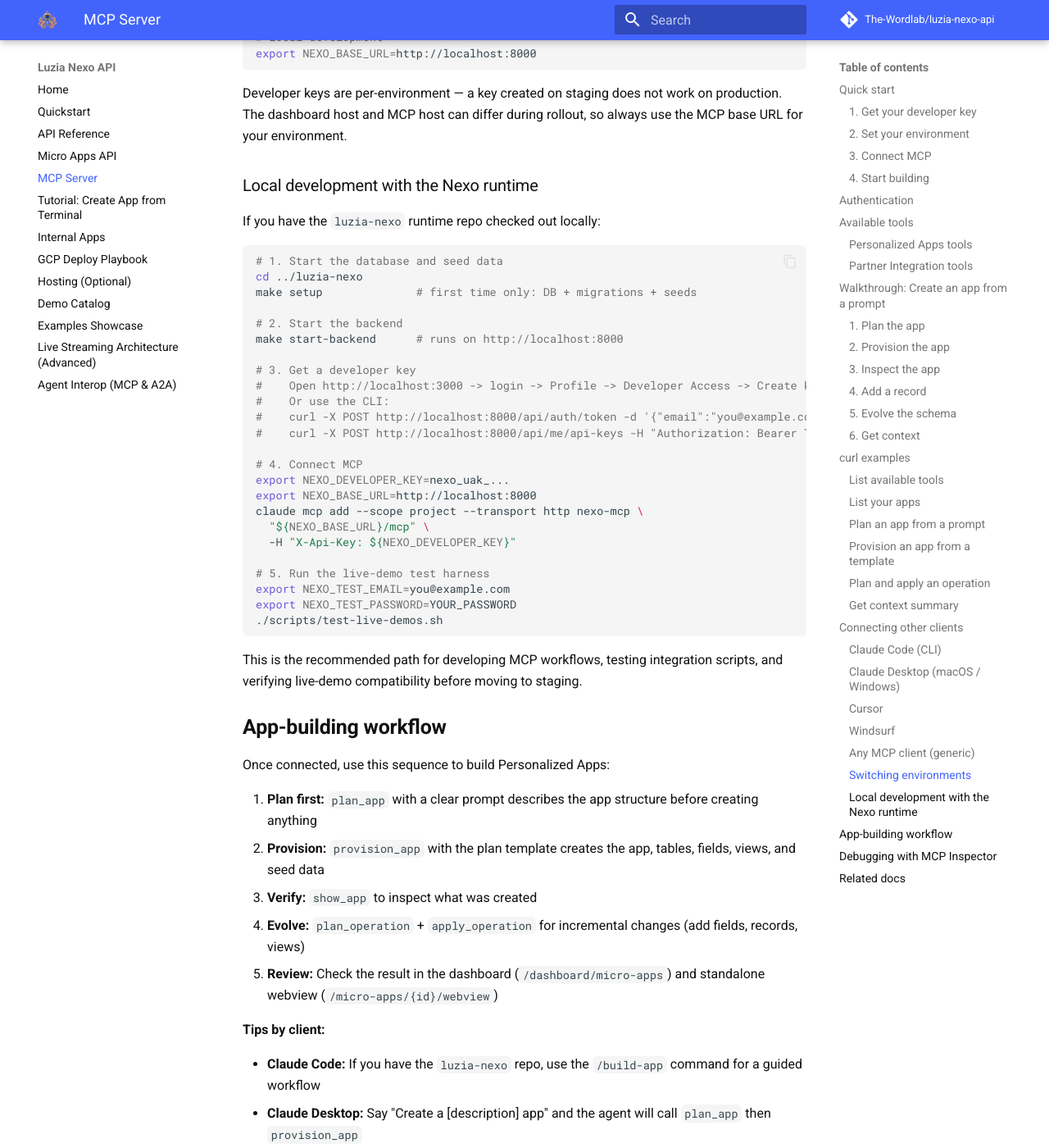
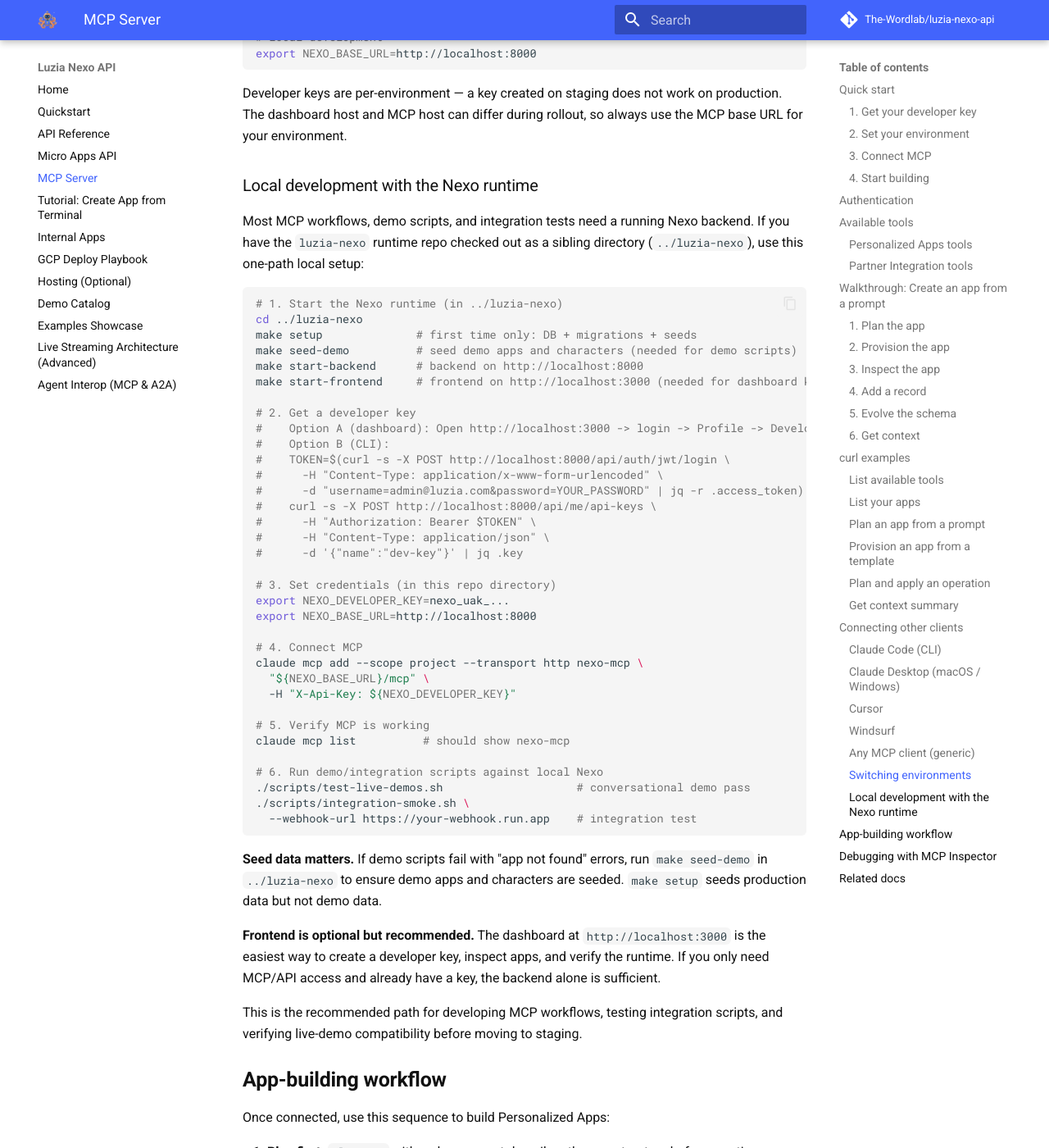
Before and after one commit to The-Wordlab/luzia-nexo-api, an MkDocs documentation site: the page built from docs/mcp.md, in a window 1280 px wide and 1400 px high, scrolled down 11081 px. Shown: the whole window at 82% size. Built offline with MkDocs 1.6.1 and Material for MkDocs 9.7.7, drawn with Linux system fonts in a browser that asks for light colours; comment, search, counter and statistics services are not loaded.

Commit message:
docs: local full-stack devex path + tighter demo assertions
- README.md: add local full-stack section (start Nexo, seed, get key, MCP, scripts)
- docs/mcp.md: expand local dev section with seed-demo, frontend note, CLI key creation
- docs/quickstart.md: cross-reference to local setup for Personalized Apps
- test-live-demos.sh: pass gate requires stream_start + done + valid payload shape
- integration-smoke.sh: response shape check is now hard failure

Co-Authored-By: Claude Opus 4.6 (1M context) <noreply@anthropic.com>

````diff
--- a/docs/mcp.md
+++ b/docs/mcp.md
@@ -490,34 +490,55 @@ Developer keys are per-environment — a key created on staging does not work on
 
 ### Local development with the Nexo runtime
 
-If you have the `luzia-nexo` runtime repo checked out locally:
+Most MCP workflows, demo scripts, and integration tests need a running Nexo
+backend. If you have the `luzia-nexo` runtime repo checked out as a sibling
+directory (`../luzia-nexo`), use this one-path local setup:
 
 ```bash
-# 1. Start the database and seed data
+# 1. Start the Nexo runtime (in ../luzia-nexo)
 cd ../luzia-nexo
 make setup              # first time only: DB + migrations + seeds
+make seed-demo          # seed demo apps and characters (needed for demo scripts)
+make start-backend      # backend on http://localhost:8000
+make start-frontend     # frontend on http://localhost:3000 (needed for dashboard key creation)
 
-# 2. Start the backend
-make start-backend      # runs on http://localhost:8000
+# 2. Get a developer key
+#    Option A (dashboard): Open http://localhost:3000 -> login -> Profile -> Developer Access -> Create key
+#    Option B (CLI):
+#    TOKEN=$(curl -s -X POST http://localhost:8000/api/auth/jwt/login \
+#      -H "Content-Type: application/x-www-form-urlencoded" \
+#      -d "username=admin@luzia.com&password=YOUR_PASSWORD" | jq -r .access_token)
+#    curl -s -X POST http://localhost:8000/api/me/api-keys \
+#      -H "Authorization: Bearer $TOKEN" \
+#      -H "Content-Type: application/json" \
+#      -d '{"name":"dev-key"}' | jq .key
 
-# 3. Get a developer key
-#    Open http://localhost:3000 -> login -> Profile -> Developer Access -> Create key
-#    Or use the CLI:
-#    curl -X POST http://localhost:8000/api/auth/token -d '{"email":"you@example.com","password":"YOUR_PASSWORD"}'
-#    curl -X POST http://localhost:8000/api/me/api-keys -H "Authorization: Bearer TOKEN"
+# 3. Set credentials (in this repo directory)
+export NEXO_DEVELOPER_KEY=nexo_uak_...
+export NEXO_BASE_URL=http://localhost:8000
 
 # 4. Connect MCP
-export NEXO_DEVELOPER_KEY=nexo_uak_...
-export NEXO_BASE_URL=http://localhost:8000
 claude mcp add --scope project --transport http nexo-mcp \
   "${NEXO_BASE_URL}/mcp" \
   -H "X-Api-Key: ${NEXO_DEVELOPER_KEY}"
 
-# 5. Run the live-demo test harness
-export NEXO_TEST_EMAIL=you@example.com
-export NEXO_TEST_PASSWORD=YOUR_PASSWORD
-./scripts/test-live-demos.sh
+# 5. Verify MCP is working
+claude mcp list          # should show nexo-mcp
+
+# 6. Run demo/integration scripts against local Nexo
+./scripts/test-live-demos.sh                    # conversational demo pass
+./scripts/integration-smoke.sh \
+  --webhook-url https://your-webhook.run.app    # integration test
 ```
+
+**Seed data matters.** If demo scripts fail with "app not found" errors, run
+`make seed-demo` in `../luzia-nexo` to ensure demo apps and characters are
+seeded. `make setup` seeds production data but not demo data.
+
+**Frontend is optional but recommended.** The dashboard at `http://localhost:3000`
+is the easiest way to create a developer key, inspect apps, and verify the
+runtime. If you only need MCP/API access and already have a key, the backend
+alone is sufficient.
 
 This is the recommended path for developing MCP workflows, testing integration
 scripts, and verifying live-demo compatibility before moving to staging.
````
Also changed, not shown: README.md (+34 -0 lines), docs/quickstart.md (+2 -2 lines), 2 other files.
